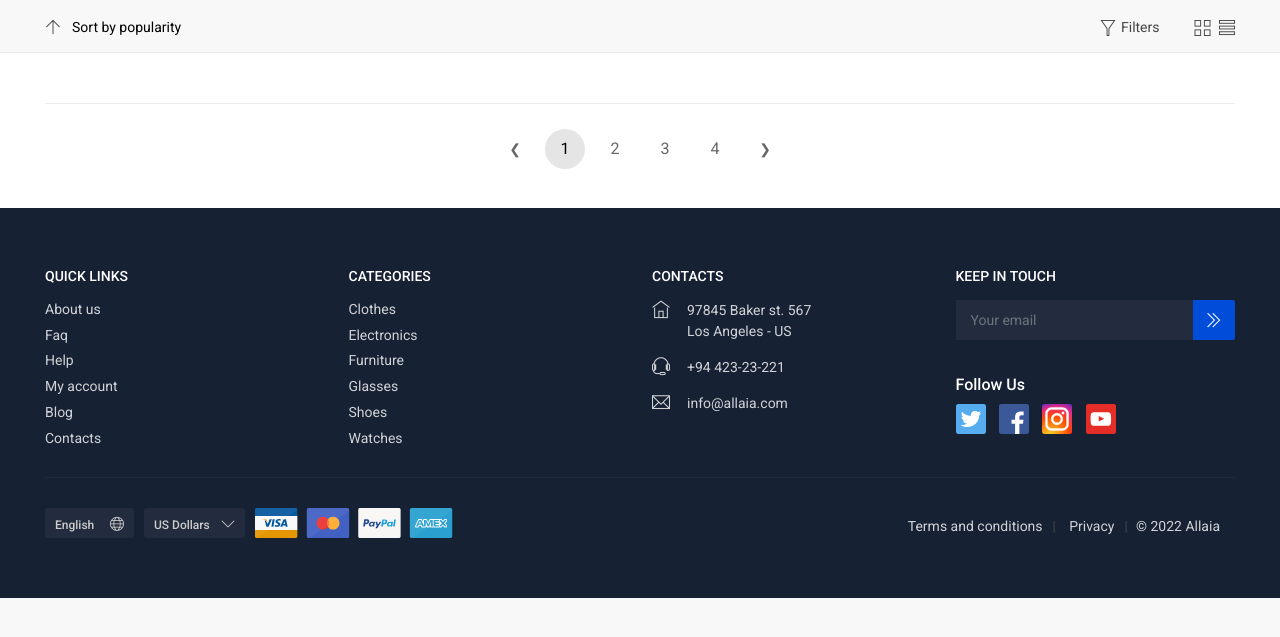
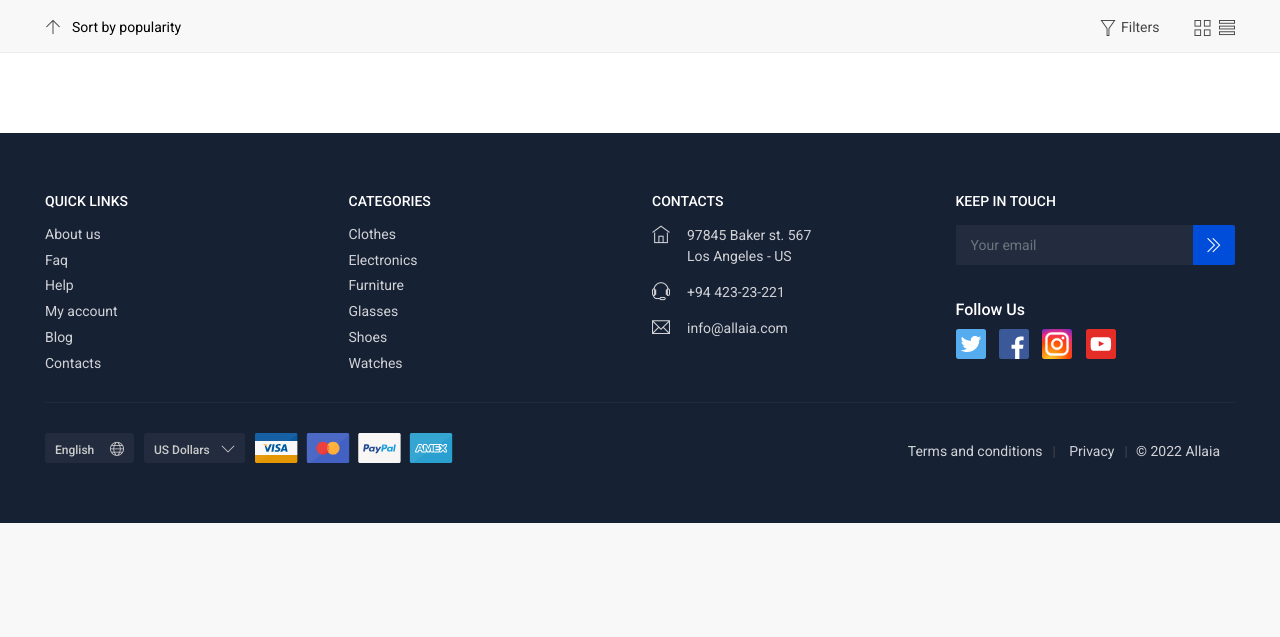
Before and after one commit to AmirHosseinPoorsaeed/Ecommerce_Project, a Django app: template store/products/templates/products/list.html in a window 1280 px wide. Shown: the part 128-765 px from the top of the page. Run offline with Django 5.2, Linux system fonts and the light colour scheme; the template is opened without the code that fills it, so the values that code supplies are empty; some libraries are stand-ins or nearby versions.

Commit message:
add pagination

```diff
--- a/store/products/templates/products/list.html
+++ b/store/products/templates/products/list.html
@@ -33,12 +33,14 @@
                         <a href="listing-row-1-sidebar-left.html"><i class="ti-view-list"></i></a>
                     </li>
                     <li>
-						<a data-bs-toggle="collapse" href="#filters" role="button" aria-expanded="false" aria-controls="filters">
+                        <a data-bs-toggle="collapse" href="#filters" role="button" aria-expanded="false"
+                           aria-controls="filters">
                             <i class="ti-filter"></i><span>Filters</span>
                         </a>
                     </li>
                 </ul>
-				<div class="collapse" id="filters"><div class="row small-gutters filters_listing_1">
+                <div class="collapse" id="filters">
+                    <div class="row small-gutters filters_listing_1">
                         <div class="col-lg-3 col-md-6 col-sm-6">
                             <div class="dropdown">
                                 <a href="#" data-bs-toggle="dropdown" class="drop">Categories</a>
@@ -187,7 +189,9 @@
                             </div>
                             <!-- /dropdown -->
 
-				</div></div></div>
+                        </div>
+                    </div>
+                </div>
             </div>
         </div>
         <!-- /toolbox -->
@@ -213,9 +217,15 @@
                                 <span class="old_price">$60.00</span>
                             </div>
                             <ul>
-                                <li><a href="#0" class="tooltip-1" data-bs-toggle="tooltip" data-bs-placement="left" title="Add to favorites"><i class="ti-heart"></i><span>Add to favorites</span></a></li>
-                                <li><a href="#0" class="tooltip-1" data-bs-toggle="tooltip" data-bs-placement="left" title="Add to compare"><i class="ti-control-shuffle"></i><span>Add to compare</span></a></li>
-                                <li><a href="#0" class="tooltip-1" data-bs-toggle="tooltip" data-bs-placement="left" title="Add to cart"><i class="ti-shopping-cart"></i><span>Add to cart</span></a></li>
+                                <li><a href="#0" class="tooltip-1" data-bs-toggle="tooltip" data-bs-placement="left"
+                                       title="Add to favorites"><i
+                                        class="ti-heart"></i><span>Add to favorites</span></a></li>
+                                <li><a href="#0" class="tooltip-1" data-bs-toggle="tooltip" data-bs-placement="left"
+                                       title="Add to compare"><i
+                                        class="ti-control-shuffle"></i><span>Add to compare</span></a></li>
+                                <li><a href="#0" class="tooltip-1" data-bs-toggle="tooltip" data-bs-placement="left"
+                                       title="Add to cart"><i class="ti-shopping-cart"></i><span>Add to cart</span></a>
+                                </li>
                             </ul>
                         </div>
                         <!-- /grid_item -->
@@ -226,24 +236,7 @@
             </div>
             <!-- /row -->
 
-			<div class="pagination__wrapper">
-				<ul class="pagination">
-					<li><a href="#0" class="prev" title="previous page">&#10094;</a></li>
-					<li>
-						<a href="#0" class="active">1</a>
-					</li>
-					<li>
-						<a href="#0">2</a>
-					</li>
-					<li>
-						<a href="#0">3</a>
-					</li>
-					<li>
-						<a href="#0">4</a>
-					</li>
-					<li><a href="#0" class="next" title="next page">&#10095;</a></li>
-				</ul>
-			</div>
+            {% include 'partials/pagination.html' %}
 
         </div>
         <!-- /container -->
--- a/store/products/views.py
+++ b/store/products/views.py
@@ -10,6 +10,7 @@ from .mixins import CategoryMixin
 class ProductListView(generic.ListView):
     template_name = 'products/list.html'
     context_object_name = 'products'
+    paginate_by = 1
 
     def get_queryset(self):
         return Product.objects.active_with_stock_info()
@@ -18,6 +19,7 @@ class ProductListView(generic.ListView):
 class CategoryListView(CategoryMixin, generic.ListView):
     template_name = 'products/category_list.html'
     context_object_name = 'products'
+    paginate_by = 1
 
 
 class ProductDetailView(generic.DetailView):
```
Also changed, not shown: store/products/templates/products/category_list.html (+1 -18 lines), store/templates/partials/pagination.html (added, +29 -0 lines), store/media/cover/2024/03/14/112215149.jpg (added). Lines whose indentation alone changed are shown as unchanged.
